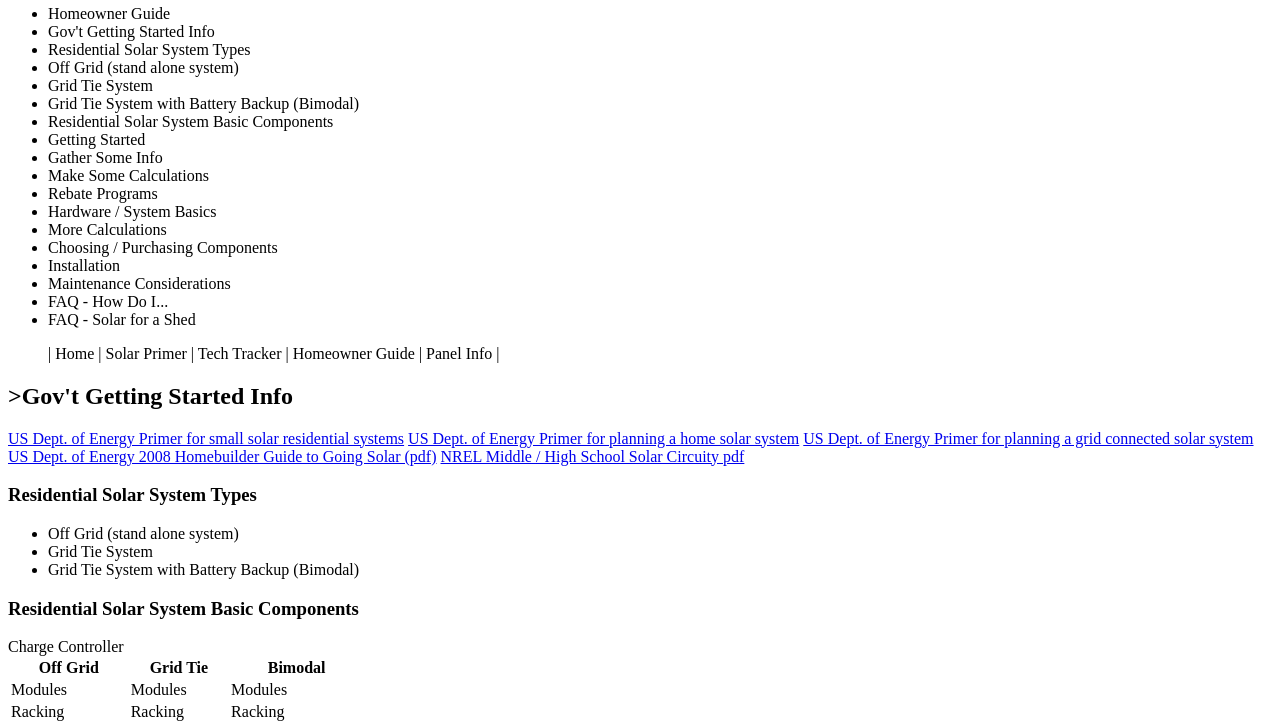
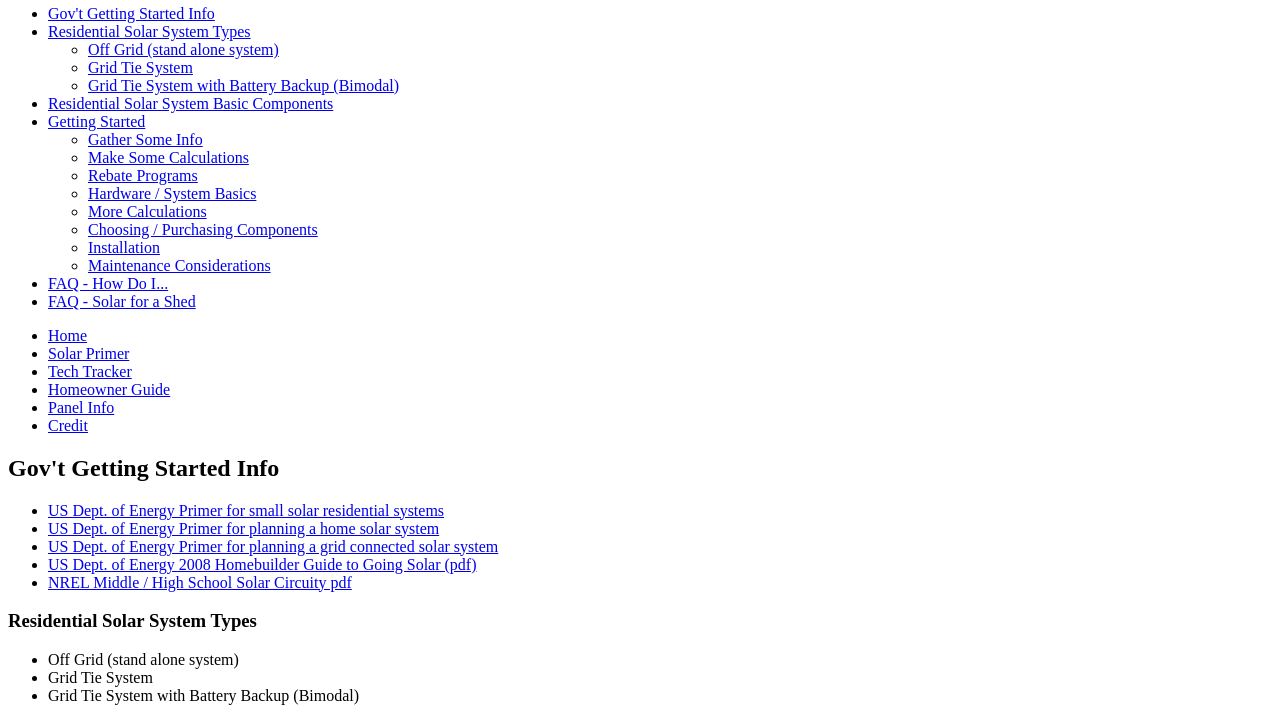
Before and after one commit to DamianS-eng/SolarWiki, a plain HTML site: page index.html in a window 1280 px wide. Shown: the part 122-843 px from the top of the page. Drawn offline with Linux system fonts and the light colour scheme.

Commit message:
Update index.html
Fix links and ids

```diff
--- a/index.html
+++ b/index.html
@@ -1,60 +1,64 @@
 <!DOCTYPE html>
   <html lang="en-US" class="theme-beta">
-    <title>Solar Wiki</title>
-      <meta name="viewport" content="width=device-width, initial-scale=1, viewport-fit=cover">
-    <header><h1>Solar Wiki</h1></header>
-      <nav>
+    <head>
+    <title>Solar Homeowner Guide</title>
+    <meta name="viewport" content="width=device-width, initial-scale=1, viewport-fit=cover">
+    <meta charset="utf-8"/>
+    <link rel="icon" type="image/ico" href="docs/image.ico"/>
+    </head>
+    <header><h1>Solar Homeowner Guide</h1></header>
+      <nav id="mainmenu">
         <h2>Wiki Page Navigation Menu</h2>
         <ul>
-        <li>Homeowner Guide</li>
-        <li>Gov't Getting Started Info</li>
-        <li>Residential Solar System Types</li>
-            <li>Off Grid (stand alone system)</li>
-            <li>Grid Tie System</li>
-            <li>Grid Tie System with Battery Backup (Bimodal)</li>
-        <li>Residential Solar System Basic Components</li>
-        <li>Getting Started</li>
-            <li>Gather Some Info</li>
-            <li>Make Some Calculations</li>
-            <li>Rebate Programs</li>
-            <li>Hardware / System Basics</li>
-            <li>More Calculations</li>
-            <li>Choosing / Purchasing Components</li>
-            <li>Installation</li>
-            <li>Maintenance Considerations</li>
-        <li>FAQ - How Do I...</li>
-        <li>FAQ - Solar for a Shed</li>
+        <li><a href="#gettingstarted">Gov't Getting Started Info</a></li>
+        <li><a href="#systemtypes">Residential Solar System Types</a>
+          <ul>
+            <li><a href="#offgrid">Off Grid (stand alone system)</a></li>
+            <li><a href="#gridtie">Grid Tie System</a></li>
+            <li><a href="#bimodal">Grid Tie System with Battery Backup (Bimodal)</a></li>
+          </ul></li>
+        <li><a href="#basictable">Residential Solar System Basic Components</a></li>
+        <li><a href="#gettingstarted">Getting Started</a>
+          <ul>
+            <li><a href="#getinfo">Gather Some Info</a></li>
+            <li><a href="#calculate">Make Some Calculations</a></li>
+            <li><a href="#rebate">Rebate Programs</a></li>
+            <li><a href="#system">Hardware / System Basics</a></li>
+            <li><a href="#moremath">More Calculations</a></li>
+            <li><a href="#choose">Choosing / Purchasing Components</a></li>
+            <li><a href="#install">Installation</a></li>
+            <li><a href="#maintenance">Maintenance Considerations</a></li>
+          </ul></li>
+        <li><a href="#FAQ_how">FAQ - How Do I...</a></li>
+        <li><a href="#FAQ_shed">FAQ - Solar for a Shed</a></li>
         </ul>
-<ul>| Home | Solar Primer | Tech Tracker | Homeowner Guide | Panel Info |</ul>
+<ul id="external"><li><a href="#">Home</a></li> <li><a href="#">Solar Primer</a></li> <li><a href="#">Tech Tracker</a></li> <li><a href="#">Homeowner Guide</a></li> <li><a href="#">Panel Info</a></li> <li><a href="#credit">Credit</a></li></ul>
       </nav>
       <body>
-      <h2>>Gov't Getting Started Info</h2>
+      <h2 id="Govt">Gov't Getting Started Info</h2>
+<ul>
+<li><a href="http://energy.gov/energysaver/articles/small-solar-electric-systems">US Dept. of Energy Primer for small solar residential systems</a></li>
+<li><a href="http://energy.gov/energysaver/articles/planning-home-solar-electric-system">US Dept. of Energy Primer for planning a home solar system</a></li>
+<li><a href="http://energy.gov/energysaver/articles/grid-connected-renewable-energy-systems">US Dept. of Energy Primer for planning a grid connected solar system</a></li>
+<li><a href="http://www1.eere.energy.gov/solar/pdfs/44792.pdf">US Dept. of Energy 2008 Homebuilder Guide to Going Solar (pdf)</a></li>
+<li><a href="http://www.nrel.gov/education/pdfs/educational_resources/high_school/solar_circuitry_hs.pdf">NREL Middle / High School Solar Circuity pdf</a></li>
+</ul>
 
-<a href="http://energy.gov/energysaver/articles/small-solar-electric-systems">US Dept. of Energy Primer for small solar residential systems</a>
-
-<a href="http://energy.gov/energysaver/articles/planning-home-solar-electric-system">US Dept. of Energy Primer for planning a home solar system</a>
-
-<a href="http://energy.gov/energysaver/articles/grid-connected-renewable-energy-systems">US Dept. of Energy Primer for planning a grid connected solar system</a>
-
-<a href="http://www1.eere.energy.gov/solar/pdfs/44792.pdf">US Dept. of Energy 2008 Homebuilder Guide to Going Solar (pdf)</a>
-
-<a href="http://www.nrel.gov/education/pdfs/educational_resources/high_school/solar_circuitry_hs.pdf">NREL Middle / High School Solar Circuity pdf</a>
-
-<h3>Residential Solar System Types</h3>
+<h3 id="systemtypes">Residential Solar System Types</h3>
         <ul>
 <li>Off Grid (stand alone system)</li>
 <li>Grid Tie System</li>
 <li>Grid Tie System with Battery Backup (Bimodal)</li>
         </ul>
-<h3>Residential Solar System Basic Components</h3>
 
+<h3 id="basictable">Residential Solar System Basic Components</h3>
 <table>
   <tr><th>Off Grid</th> 	<th>Grid Tie</th>	<th>Bimodal</th></tr>
 <tr><td>Modules</td> 	<td>Modules</td> 	<td>Modules</td></tr>
 <tr><td>Racking</td> 	<td>Racking</td> 	<td>Racking</td></tr>
 <tr><td>Inverter</td> 	<td>Inverter</td> 	<td>Inverter</td></tr>
 <tr><td>-</td> 	<td>Grid 	(optional) <td>Grid</td></tr>
-<tr><td>Charge Controller</td> 	<td>-</td> 	Charge Controller</td></tr>
+<tr><td>Charge Controller</td> 	<td>-</td> 	<td>Charge Controller</td></tr>
 <tr><td>Battery</td> 	<td>-</td> 	<td>Battery</td></tr>
 <tr><td>Generator</td> 	<td>-</td> 	<td>(optional) Generator</td></tr>
 </table>
@@ -71,7 +75,7 @@
 <h3>Make Some Calculations</h3>
 
 ...
-<h4>Rebate Programs</h4>
+<h4 id="rebate">Rebate Programs</h4>
 
 <p>Check - <a href="http://www.dsireusa.org/">dsireusa.org</a></p>
 <h3>Hardware / System Basics</h3>
```
